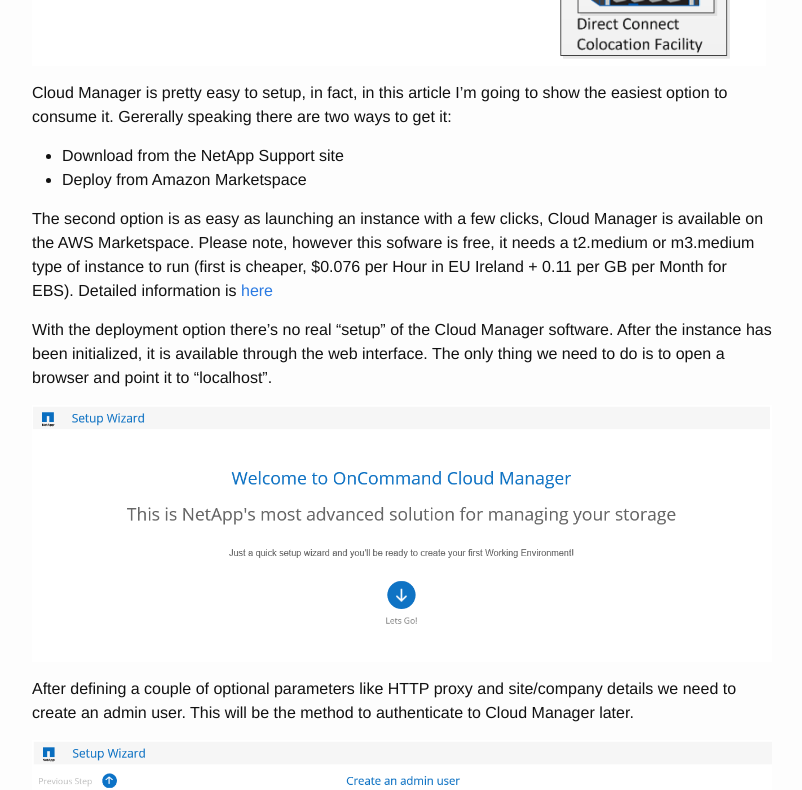
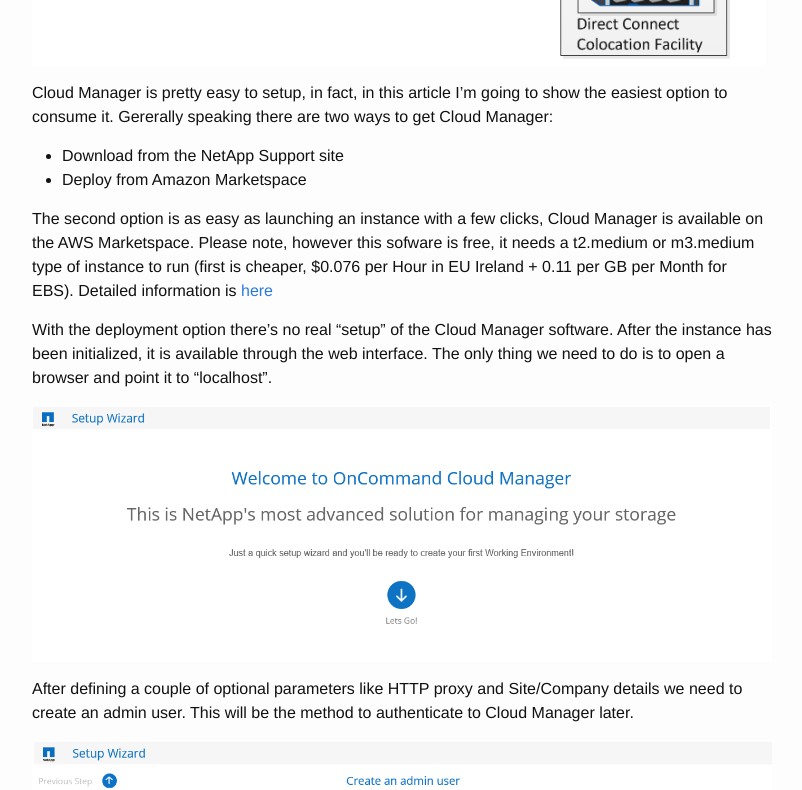
Before and after one commit to jcnt/jcnt.github.io, a Jekyll site: the page built from _posts/2015-07-12-getting-started-cloud-manager.md, in a window 1280 px wide and 1400 px high, scrolled down 658 px. Shown: the part 176-966 px from the top of the window, without its empty margins (238-1040 px from the left). Built offline with Jekyll 4.4.1, drawn with Linux system fonts in a browser that asks for light colours.

Commit message:
cloud manager

```diff
--- a/_posts/2015-07-12-getting-started-cloud-manager.md
+++ b/_posts/2015-07-12-getting-started-cloud-manager.md
@@ -18,7 +18,7 @@
 ![Cloud Arch](/assets/2015-07-12-getting-started-cloud-manager/cloud-arch.png)
 
 Cloud Manager is pretty easy to setup, in fact, in this article I'm going to show the easiest option to consume
-it. Gererally speaking there are two ways to get it:
+it. Gererally speaking there are two ways to get Cloud Manager:
 
 - Download from the NetApp Support site
 - Deploy from Amazon Marketspace
@@ -34,7 +34,7 @@
 
 ![Cloud Arch](/assets/2015-07-12-getting-started-cloud-manager/setup1.png)
 
-After defining a couple of optional parameters like HTTP proxy and site/company details we need to create an
+After defining a couple of optional parameters like HTTP proxy and Site/Company details we need to create an
 admin user. This will be the method to authenticate to Cloud Manager later.
 
 ![Create Admin](/assets/2015-07-12-getting-started-cloud-manager/create-admin.png)
```
